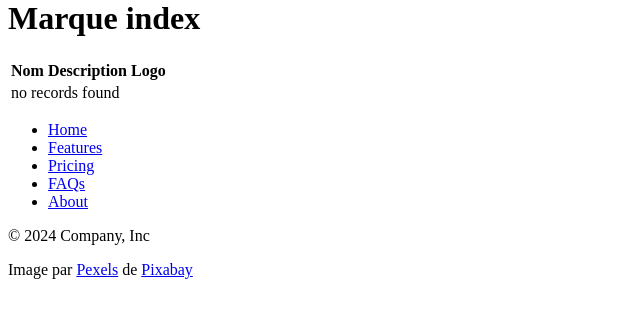
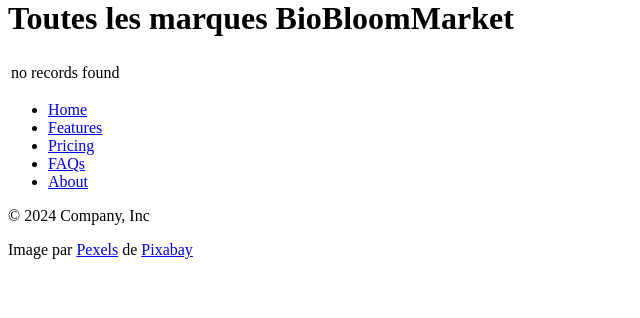
Before and after one commit to lea-nova/bio_bloom_market, a Symfony app: template templates/marque/index.html.twig in a window 1280 px wide. Shown: the part 21-339 px from the top of the page, without its empty margins (0-640 px from the left). Run offline with Twig, Linux system fonts and the light colour scheme; the template is opened without the code that fills it, so the values that code supplies are empty; style sheets or scripts are compiled from the project's sources; some libraries are stand-ins or nearby versions.

Commit message:
Changement mise en page de l'affichage de toutes les marques.

```diff
--- a/templates/marque/index.html.twig
+++ b/templates/marque/index.html.twig
@@ -4,9 +4,27 @@
 {% endblock %}
 
 {% block body %}
-	<h1>Marque index</h1>
+	<h1 class="text-center">Toutes les marques BioBloomMarket</h1>
+	<div class="grid grid-cols-2 m-auto   place-items-center h-screen">
+		{% for marque in marques %}
+			<div class="max-w-sm bg-white border border-gray-200 rounded-lg shadow dark:bg-gray-800 dark:border-gray-700 h-[25rem] p-5">
+				<a class="" href="{{path("app_marque_show", {"slug": marque.slug})}}">
+					<img class=" h-[10rem] rounded-t-lg m-auto" src="{{asset('uploads/marques/'~ marque.logo)}}"/>
+				</a>
+				<div class="p-5 h-[10rem] flex flex-col justify-between">
+					<a href="{{path("app_marque_show", {"slug": marque.slug})}}">
+						<h5 class="mb-2 text-2xl font-bold tracking-tight text-gray-900 dark:text-white text-center">{{marque.nom}}</h5>
+						<p class="mb-3 font-normal text-gray-700 dark:text-gray-400 text-center">{{marque.description}}</p>
+					</a>
+					<a href={{ path('app_marque_show', {'slug': marque.slug} ) }} class="btn-cta m-auto">
+						Afficher les produits
 
+					</a>
+				</div>
 
+			</div>
+		{% endfor %}
+	</div>
 	<table class="table">
 		<thead>
 			<tr>
@@ -15,12 +33,10 @@
 					<th>Id</th>
 				{% endif %}
 
-				<th>Nom</th>
 				{% if is_granted("ROLE_ADMIN") %}
 					<th>Slug</th>
 				{% endif %}
-				<th>Description</th>
-				<th>Logo</th>
+
 				{% if is_granted("ROLE_ADMIN") %}
 					<th>CreatedAt</th>
 					<th>UpdatedAt</th>
@@ -35,27 +51,19 @@
 					{% if is_granted("ROLE_ADMIN") %}
 						<td>{{ marque.id }}</td>
 					{% endif %}
-					<td>{{ marque.nom }}</td>
+
 					{% if is_granted("ROLE_ADMIN") %}
 						<td>{{ marque.slug }}</td>
 					{% endif %}
-					<td>{{ marque.description }}</td>
 
-					<td>
-						{% if marque.logo  %}
 
-							<img height="50" width="50" src="{{asset('uploads/marques/'~ marque.logo)}}">
-						{% else %}
-							Pas d'images
-						{% endif %}
-					</td>
 					{% if is_granted("ROLE_ADMIN") %}
 						<td>{{ marque.createdAt ? marque.createdAt|date('Y-m-d H:i:s') : '' }}</td>
 						<td>{{ marque.updatedAt ? marque.updatedAt|date('Y-m-d H:i:s') : '' }}</td>
 						<td>{{ marque.isActive ? 'Yes' : 'No' }}</td>
 					{% endif %}
 					<td>
-						<a href="{{ path('app_marque_show', {'slug': marque.slug}) }}" class="btn-border ">Voir</a>
+
 						{% if is_granted("ROLE_ADMIN") %}
 							<a href="{{ path('app_marque_edit', {'slug': marque.slug}) }}">edit</a>
 						{% endif %}
```
